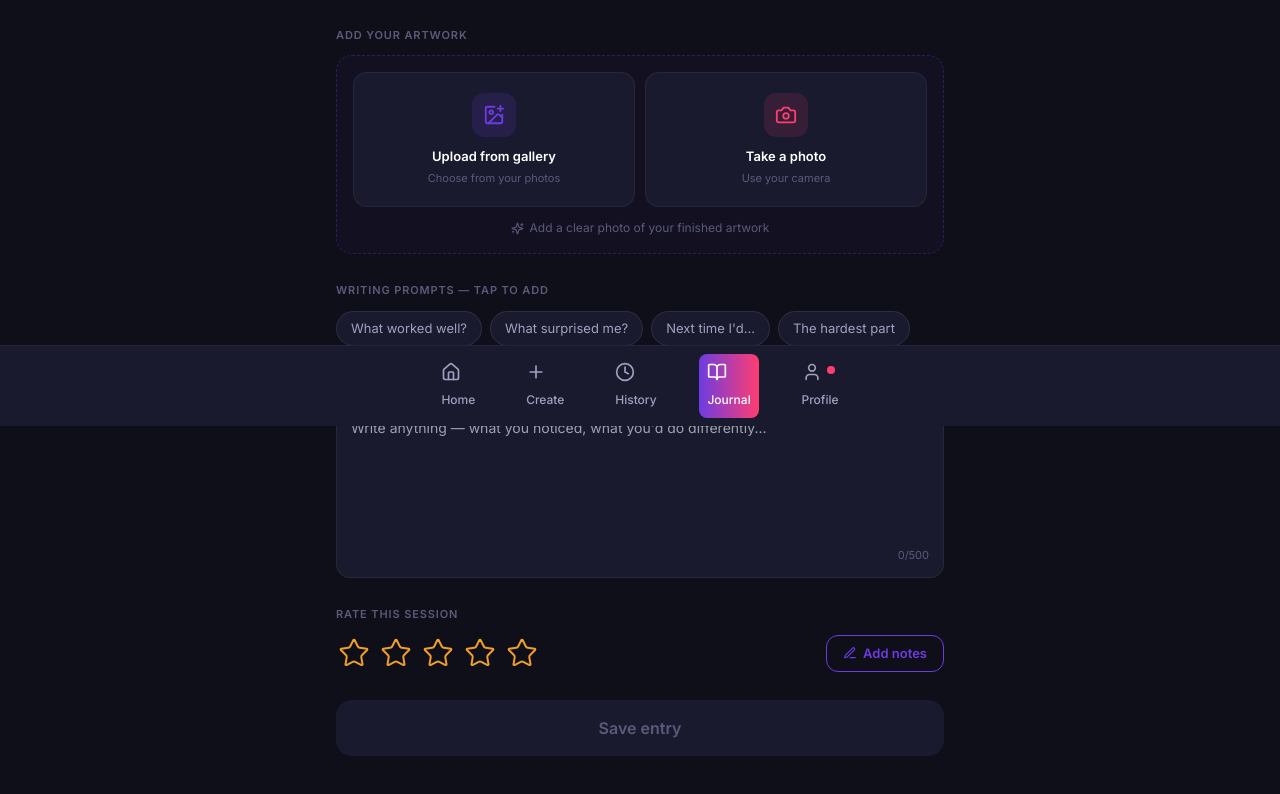
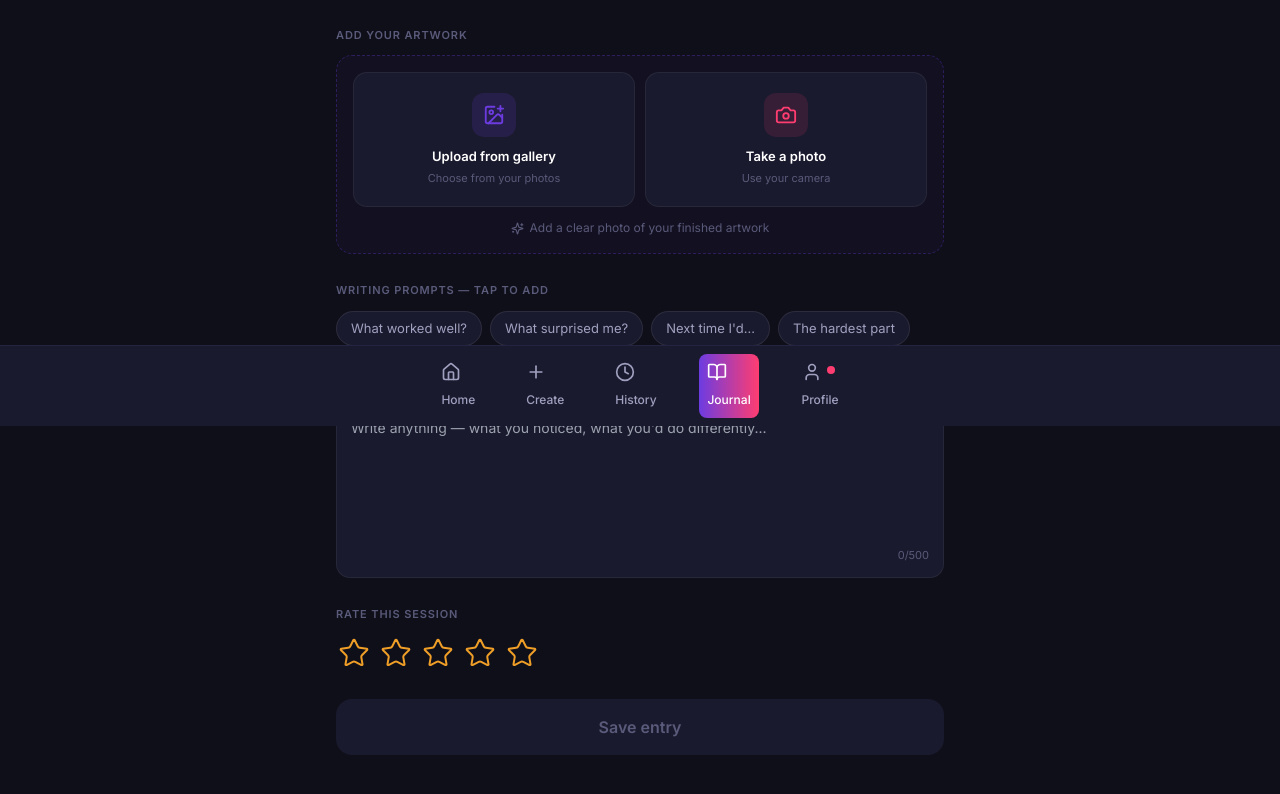
Before and after one commit to gkaurwork8290-blip/Artly, a React (Vite) app: page /journal in a window 1280 px wide. Shown: the part 374-1168 px from the top of the page. Built offline with nearby package versions, Linux system fonts and the light colour scheme; no server answers.

Commit message:
fix: remove Add notes button from journal

```diff
--- a/src/pages/Journal.tsx
+++ b/src/pages/Journal.tsx
@@ -3,7 +3,7 @@
 import { useNavigate } from 'react-router-dom'
 import {
   Smile, SmilePlus, Meh, Frown, ImagePlus, Camera,
-  Sparkles, Star, PenLine, Check
+  Sparkles, Star, Check
 } from 'lucide-react'
 import { useAuth } from '../contexts/AuthContext'
 import { supabase } from '../lib/supabase'
@@ -285,15 +285,7 @@
                 </button>
               ))}
             </div>
-            <button
-              onClick={() => {
-                textareaRef.current?.focus()
-                textareaRef.current?.scrollIntoView({ behavior: 'smooth', block: 'center' })
-              }}
-              style={{ display: 'flex', alignItems: 'center', gap: 6, padding: '8px 16px', background: 'transparent', border: '1.5px solid #6C3CE1', borderRadius: 12, color: '#6C3CE1', fontSize: 13, fontWeight: 600, cursor: 'pointer' }}
-            >
-              <PenLine size={14} color="#6C3CE1" /> Add notes
-            </button>
+
           </div>
         </div>
 
```
